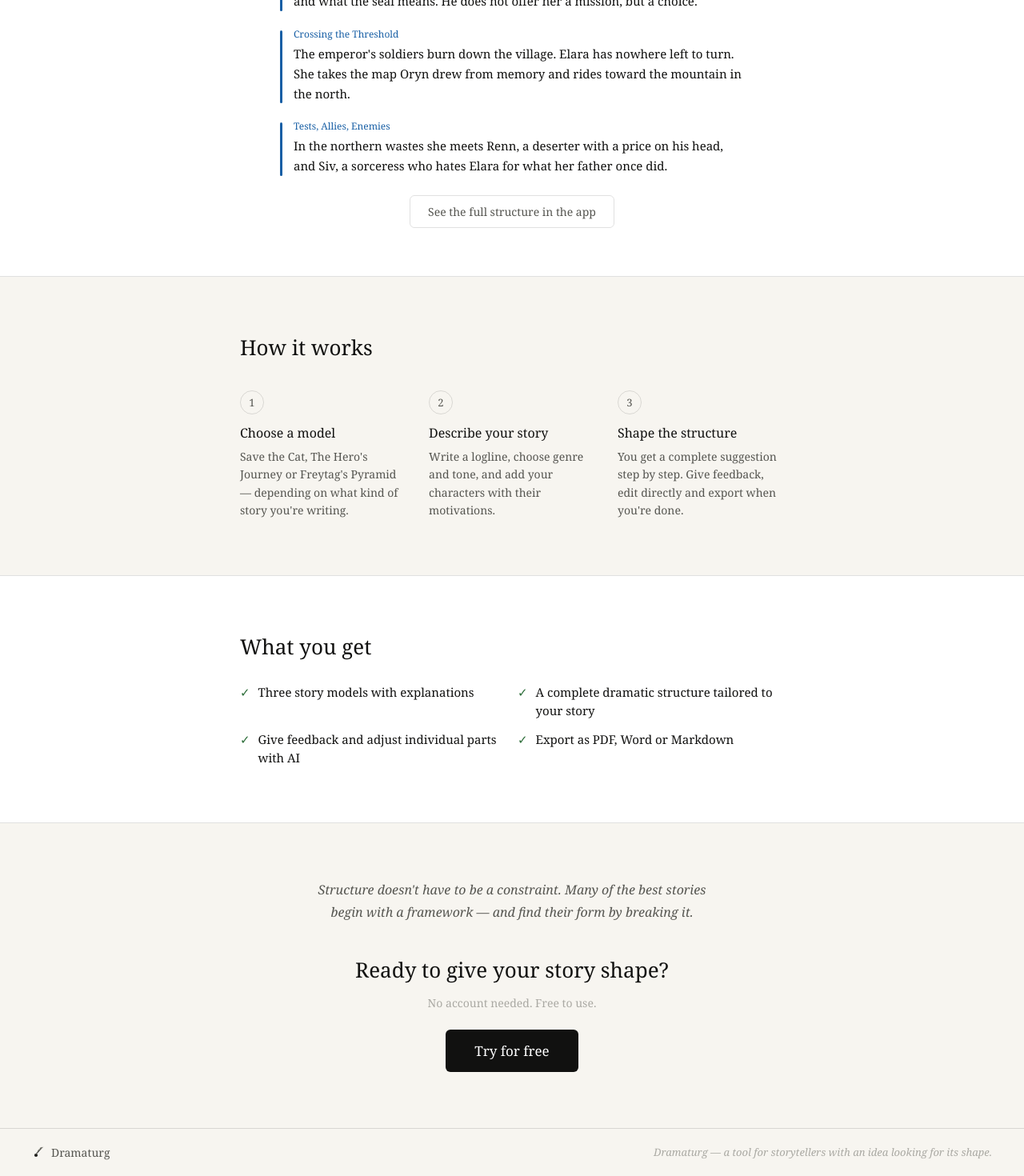
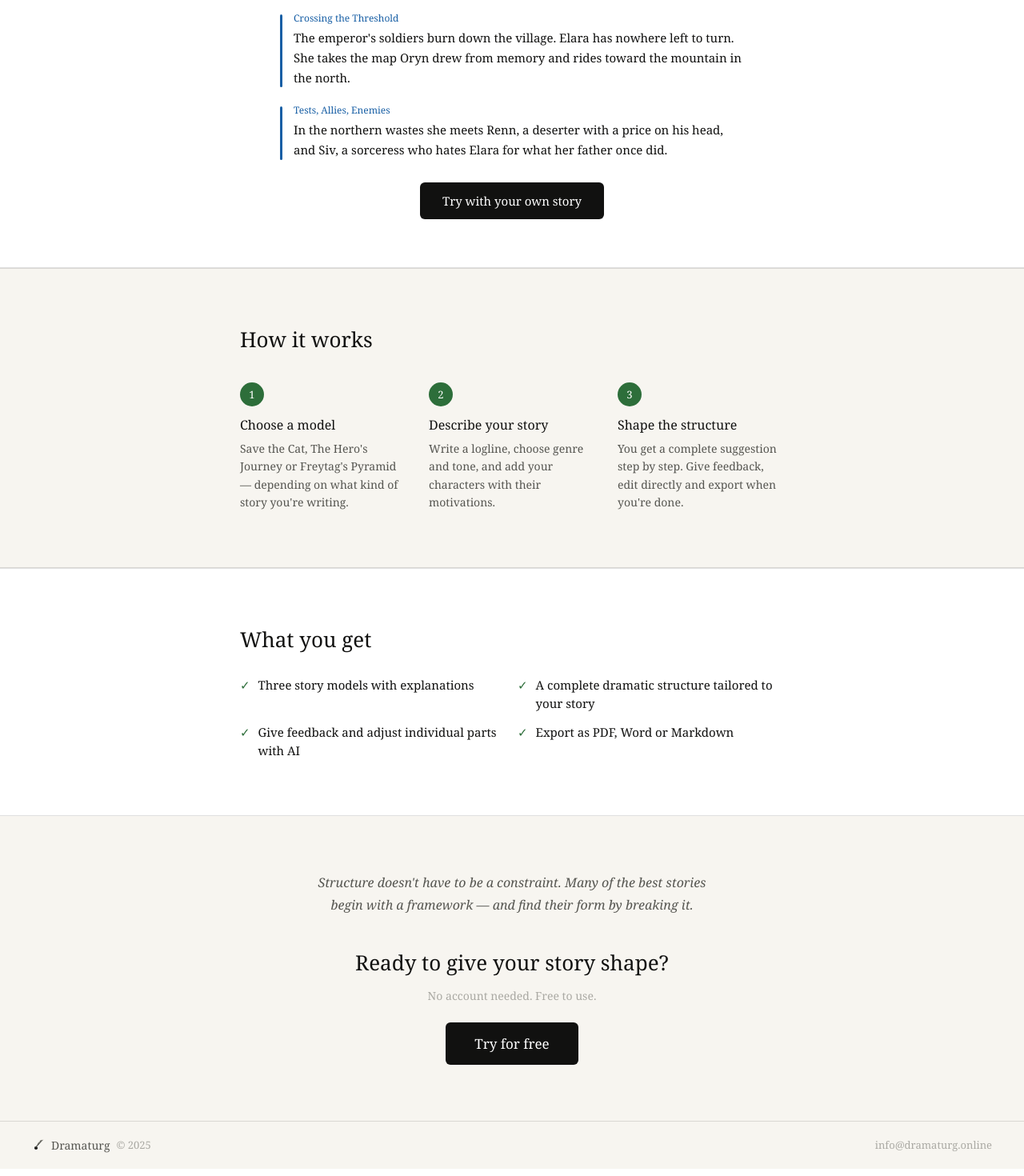
Before and after one commit to sirshago/dramaturg, a React (Vite) app: page / in a window 1280 px wide. Shown: the part 1056-2526 px from the top of the page at 80% size. Built offline with nearby package versions, Linux system fonts and the light colour scheme.

Commit message:
landningssida UX-förbättringar

```diff
--- a/src/LandingPage.jsx
+++ b/src/LandingPage.jsx
@@ -208,7 +208,7 @@ export default function LandingPage({ onEnter, lang: initialLang }) {
       </nav>
 
       {/* Hero */}
-      <section className="lp-pad" style={{ padding: "90px 40px 70px", maxWidth: "760px", margin: "0 auto", textAlign: "center" }}>
+      <section className="lp-pad" style={{ padding: "80px 40px 60px", maxWidth: "760px", margin: "0 auto", textAlign: "center" }}>
         <h1 className="lp-hero-title lp-fade1" style={{ fontSize: "42px", fontWeight: "400", lineHeight: 1.2, marginBottom: "18px" }}>
           {c.tagline}
         </h1>
@@ -238,32 +238,34 @@ export default function LandingPage({ onEnter, lang: initialLang }) {
               </div>
             </div>
           ))}
-          <div style={{ marginTop: "24px", textAlign: "center" }}>
+          <div style={{ marginTop: "28px", textAlign: "center" }}>
             <button onClick={() => onEnter(lang)} className="lp-cta" style={{
-              background: "none", border: `1px solid ${C.border}`, color: C.inkDim,
-              borderRadius: "6px", padding: "10px 22px", cursor: "pointer",
-              fontFamily: F.serif, fontSize: "14px", transition: "all 0.15s",
+              background: C.ink, border: "none", color: "#fff",
+              borderRadius: "6px", padding: "13px 28px", cursor: "pointer",
+              fontFamily: F.serif, fontSize: "15px", transition: "background 0.2s",
             }}>
-              {lang === "sv" ? "Se hela strukturen i appen" : lang === "no" ? "Se hele strukturen i appen" : lang === "da" ? "Se hele strukturen i appen" : "See the full structure in the app"}
+              {lang === "sv" ? "Prova med din egen berättelse" : lang === "no" ? "Prøv med din egen historie" : lang === "da" ? "Prøv med din egen historie" : "Try with your own story"}
             </button>
           </div>
         </div>
       </section>
 
       {/* How it works */}
-      <section className="lp-pad" style={{ padding: "70px 40px", maxWidth: "760px", margin: "0 auto" }}>
+      <section style={{ background: C.bg, borderTop: `1px solid ${C.border}`, borderBottom: `1px solid ${C.border}` }}>
+      <div className="lp-pad" style={{ padding: "70px 40px", maxWidth: "760px", margin: "0 auto" }}>
         <h2 style={{ fontSize: "26px", fontWeight: "400", marginBottom: "36px" }}>{c.howTitle}</h2>
         <div className="lp-grid3" style={{ display: "grid", gridTemplateColumns: "1fr 1fr 1fr", gap: "28px" }}>
           {c.steps.map((s, i) => (
             <div key={i}>
-              <div style={{ width: "30px", height: "30px", borderRadius: "50%", border: `1px solid ${C.border}`, display: "flex", alignItems: "center", justifyContent: "center", marginBottom: "12px" }}>
-                <span style={{ fontSize: "13px", color: C.inkDim }}>{s.n}</span>
+              <div style={{ width: "30px", height: "30px", borderRadius: "50%", background: C.act1, display: "flex", alignItems: "center", justifyContent: "center", marginBottom: "12px" }}>
+                <span style={{ fontSize: "13px", color: "#fff" }}>{s.n}</span>
               </div>
               <h3 style={{ fontSize: "16px", fontWeight: "400", marginBottom: "8px" }}>{s.title}</h3>
               <p style={{ fontSize: "14px", color: C.inkDim, lineHeight: 1.6 }}>{s.desc}</p>
             </div>
           ))}
         </div>
+      </div>
       </section>
 
       {/* Features */}
@@ -293,12 +295,15 @@ export default function LandingPage({ onEnter, lang: initialLang }) {
       </section>
 
       {/* Footer */}
-      <footer style={{ borderTop: `1px solid ${C.border}`, padding: "20px 40px", display: "flex", justifyContent: "space-between", alignItems: "center", flexWrap: "wrap", gap: "10px" }}>
+      <footer style={{ borderTop: `1px solid ${C.border}`, padding: "20px 40px", display: "flex", justifyContent: "space-between", alignItems: "center", flexWrap: "wrap", gap: "12px" }}>
         <div style={{ display: "flex", alignItems: "center", gap: "8px" }}>
           <QuillIcon size={16} />
           <span style={{ fontSize: "14px", color: C.inkDim }}>Dramaturg</span>
+          <span style={{ fontSize: "13px", color: C.inkFaint }}>© 2025</span>
         </div>
-        <span style={{ fontSize: "13px", color: C.inkFaint, fontStyle: "italic" }}>{c.footer}</span>
+        <div style={{ display: "flex", gap: "20px", alignItems: "center" }}>
+          <a href="mailto:info@dramaturg.online" style={{ fontSize: "13px", color: C.inkFaint, textDecoration: "none" }}>info@dramaturg.online</a>
+        </div>
       </footer>
     </div>
   );
```
